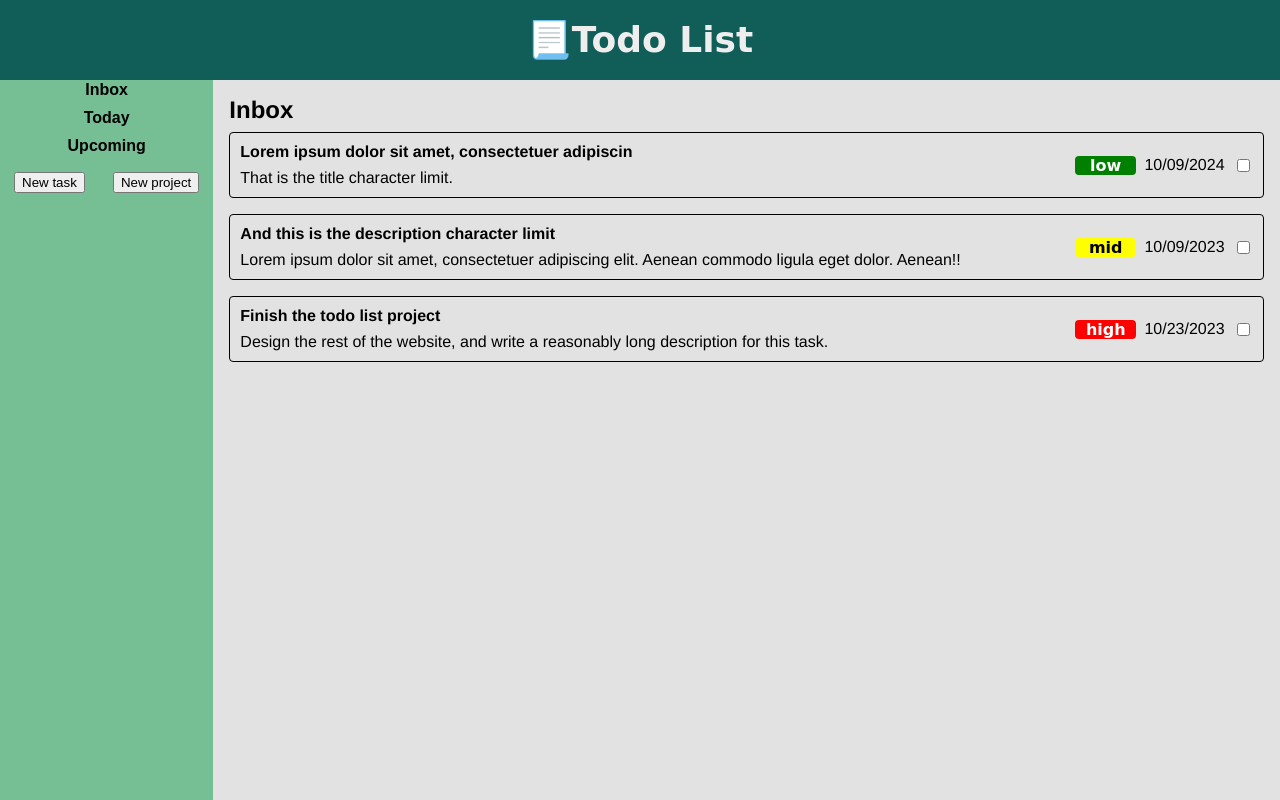
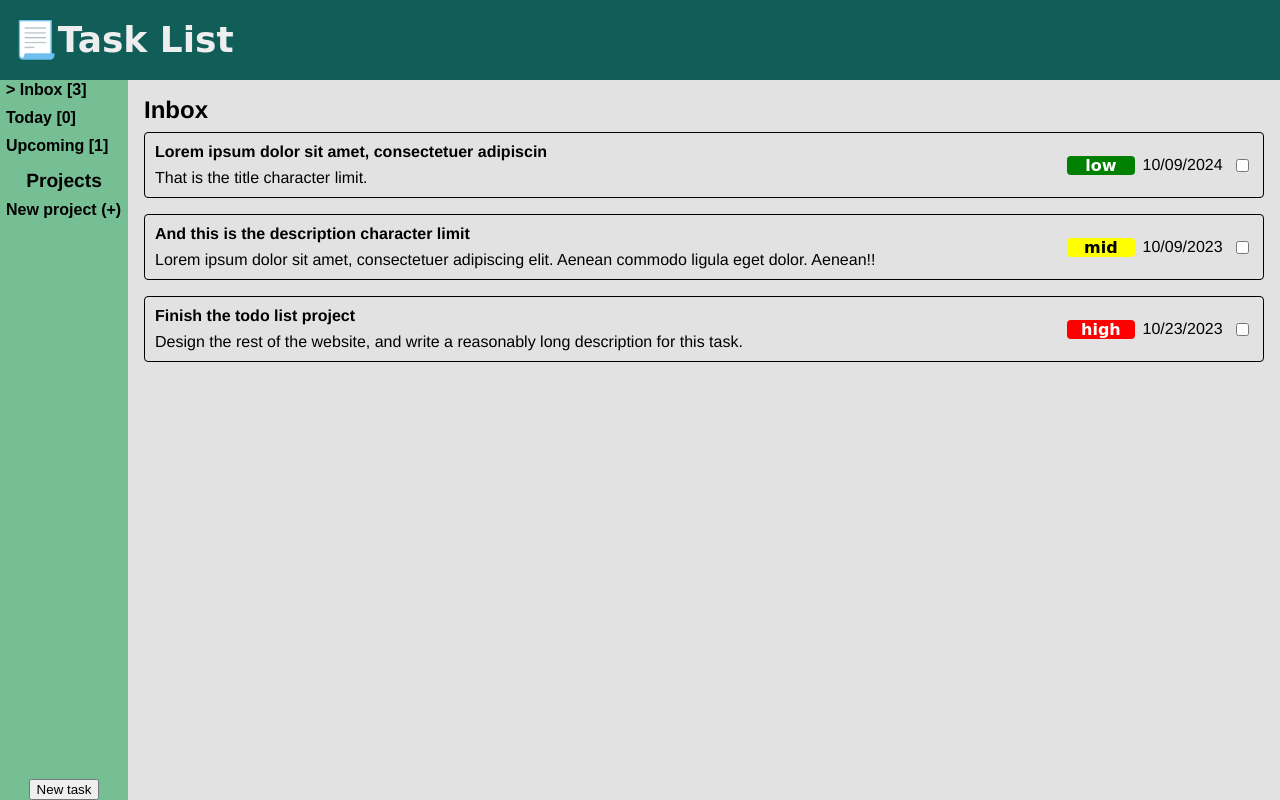
Before and after one commit to gustydev/task-list, a plain HTML site: page index.html in a window 1280 px wide. Drawn offline with Linux system fonts and the light colour scheme; a web font is replaced by a local one.

Commit message:
Show number of items per tab + tab logic adjustment + minor styling + minor code cleanup

```diff
--- a/index.html
+++ b/index.html
@@ -4,23 +4,23 @@
     <meta charset="UTF-8">
     <meta name="viewport" content="width=device-width, initial-scale=1.0">
     <link rel="stylesheet" href="style.css">
-    <title>To-Do List</title>
+    <title>Task List</title>
 </head>
 <body>
     <div class="main">
-        <div class="title">📃Todo List</div>
+        <div class="top">
+            <div class="title">📃Task List</div>
+        </div>
         <div class="sidebar">
             <div class="tab-list">
                 <button id="Inbox">Inbox</button>
                 <button id="Today">Today</button>
                 <button id="Upcoming">Upcoming</button>
+                <div class="tab-text">Projects</div>
+                <button id="new-project">New project (+)</button>
             </div>
-            <div class="new-buttons">
+            <div class="new-button">
                 <button id="new-task">New task</button>
-                <button id="new-project">New project</button>
-            </div>
-            <div class="project-list">
-
             </div>
         </div>
         <div class="content">
--- a/style.css
+++ b/style.css
@@ -8,27 +8,31 @@ body {
 
 .main {
     display: grid;
-    grid-template-columns: 1fr 5fr;
+    grid-template-columns: 1fr 90%;
     grid-template-rows: 1fr 90%;
     height: 100vh;
 }
 
-.title {
+.top {
     font-family: 'Playpen Sans', cursive;
     grid-column: 1 / -1;
+    background-color:#115E59;
+    display: flex;
+    align-items: center;
+}
+
+.title {
+    margin-left: 1%;
     font-size: 36px;
     font-weight: bold;
-    background-color:#115E59;
     color: #EEEEEE;
-    display: flex;
-    align-items: center;
-    justify-content: center;
 }
 
 .sidebar {
     background-color: #76be94;
     display: flex;
     flex-direction: column;
+    justify-content: space-between;
     gap: 16px;
 }
 
@@ -52,11 +56,23 @@ body {
     display: flex;
     flex-direction: column;
     gap: 8px;
+    align-items: start;
 }
 
-.new-buttons {
+.tab-text {
+    font-weight: bold;
+    margin-top: 5%;
+    align-self: center;
+    font-size: 120%;
+}
+
+.new-button {
     display: flex;
-    justify-content: space-around;
+    justify-content: center;
+}
+
+.new-button > button {
+    margin-top: 5%;
 }
 
 .tab-list > button {
@@ -124,3 +140,7 @@ body {
     grid-area: check;
     align-self: center;
 }
+
+#new-project:hover {
+    color: red;
+}
```
Also changed, not shown: main.js.
